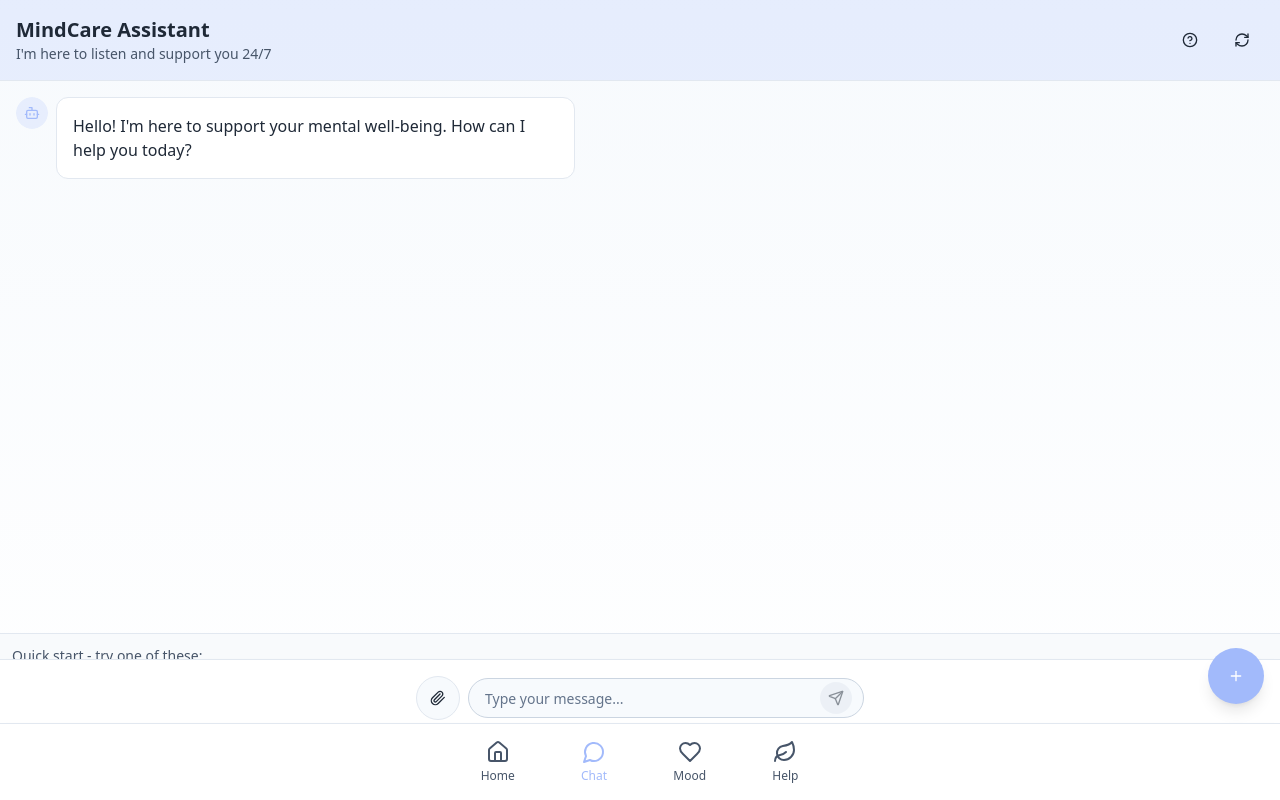
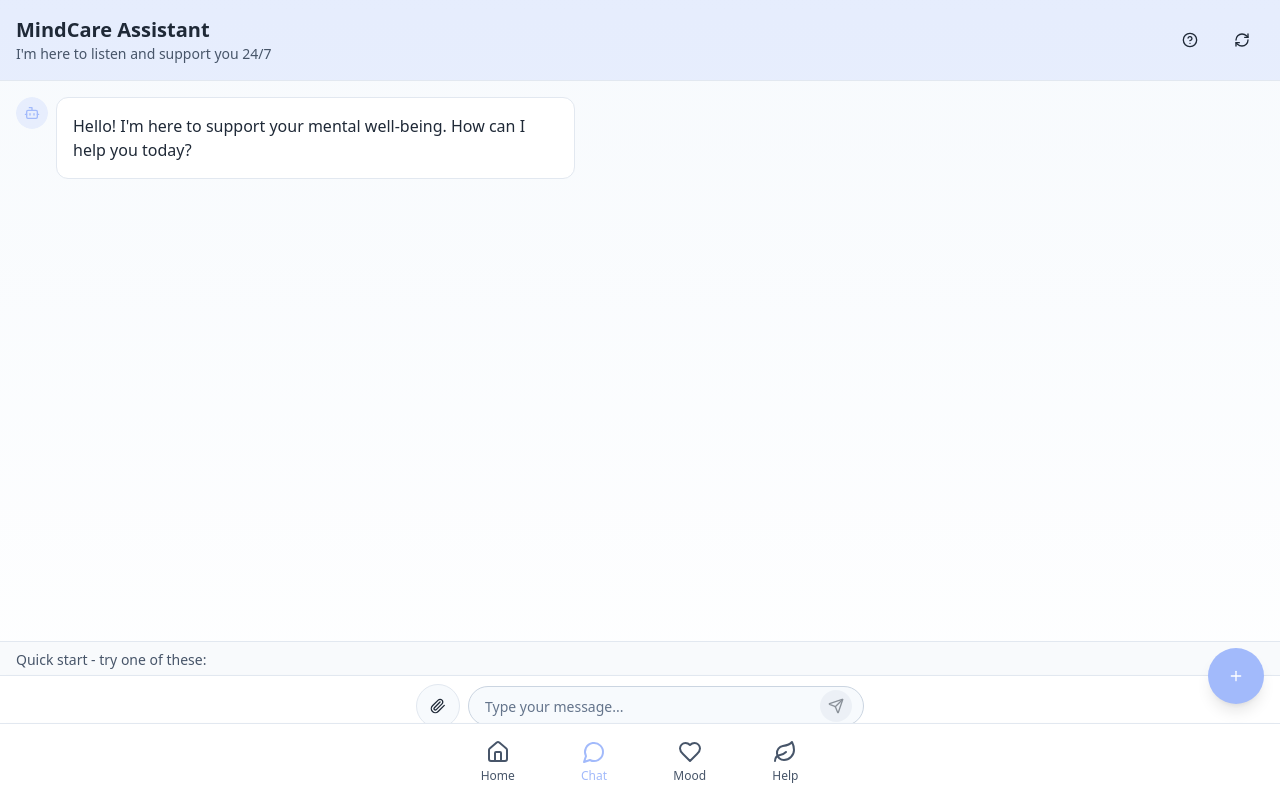
Before and after one commit to Pramis123/mindcare-connect-app, a React (Vite) app: page /chatbot in a window 1280 px wide. Built offline with nearby package versions, Linux system fonts and the light colour scheme.

Commit message:
Fix: Optimize quick start section UI
Adjust the quick start section's height for better UI.

```diff
--- a/src/pages/ChatbotInterface.tsx
+++ b/src/pages/ChatbotInterface.tsx
@@ -243,9 +243,9 @@ const ChatbotInterface = () => {
           <div ref={messagesEndRef} />
         </div>
 
-        {/* Quick replies above input - moved to fixed bottom position */}
+        {/* Quick replies above input - with optimized height and styling */}
         {messages.length === 1 && (
-          <div className="fixed bottom-[70px] left-0 right-0 p-3 bg-slate-50 border-t z-10">
+          <div className="fixed bottom-[70px] left-0 right-0 py-2 px-4 bg-slate-50 border-t z-10">
             <p className="text-sm text-slate-600 mb-2">Quick start - try one of these:</p>
             <div className="flex flex-wrap gap-2">
               {QUICK_REPLIES.map((reply) => (
@@ -264,7 +264,7 @@ const ChatbotInterface = () => {
         )}
 
         {/* Input area - fixed to bottom of screen, right above nav bar */}
-        <div className="fixed bottom-16 left-0 right-0 p-4 border-t bg-white z-10 shadow-md">
+        <div className="fixed bottom-16 left-0 right-0 p-2 border-t bg-white z-10 shadow-md">
           <form
             className="flex gap-2 items-center max-w-md mx-auto"
             onSubmit={(e) => {
```
Also changed, not shown: src/App.css (+10 -2 lines).
